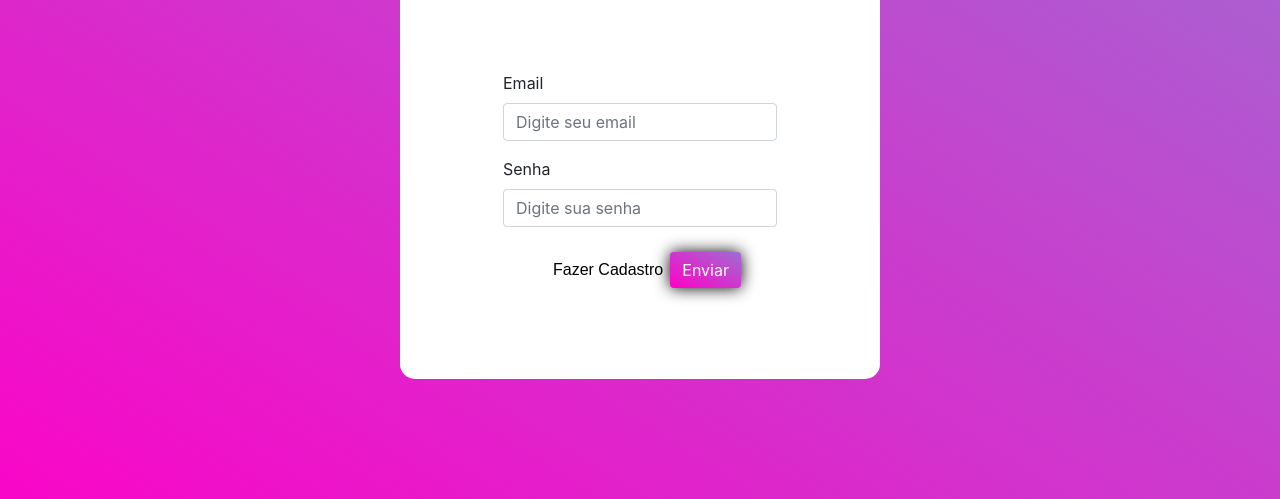
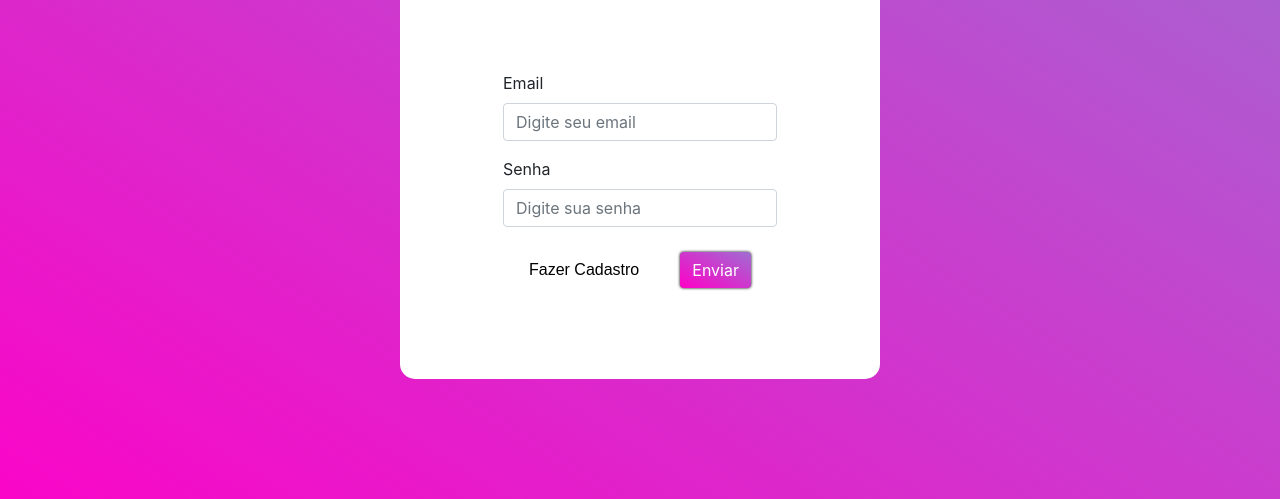
Before and after one commit to luis10barbo/nap-bank, a PHP site: page /entrar.php in a window 1280 px wide. Shown: the part 221-720 px from the top of the page. Run offline with PHP 8.4, Linux system fonts and the light colour scheme; some web fonts are replaced.

Commit message:
add required input, button enviar para entrar em entrar.php - style #mover em login.css

```diff
--- a/entrar.php
+++ b/entrar.php
@@ -46,11 +46,11 @@ if (!empty(adquirir_usuario())) {
     <form id="form-entrar">
       <div class="form-group">
         <label for="email">Email</label>
-        <input name="email" type="email" class="form-control" id="email" placeholder="Digite seu email" />
+        <input required name="email" type="email" class="form-control" id="email" placeholder="Digite seu email" />
       </div>
       <div class="form-group">
         <label for="senha">Senha</label>
-        <input name="senha" type="password" class="form-control" id="senha" placeholder="Digite sua senha" />
+        <input required name="senha" type="password" class="form-control" id="senha" placeholder="Digite sua senha" />
       </div>
       <div id="mover" class="row">
         <a id="a" href="registrar.php">Fazer Cadastro</a>
--- a/static/css/login/login.css
+++ b/static/css/login/login.css
@@ -28,7 +28,7 @@ body{
 #button{
     background: linear-gradient(to top right, #FF00c7, #9F6DD2);
     border: 0;
-    filter: drop-shadow(0 0 0.50rem black);
+    filter: drop-shadow(0 0 0.10rem black);
 }
 #a{
     color: black;
@@ -37,9 +37,7 @@ body{
 }
 #mover{
     display: flex;
-    justify-items: center;
+    justify-content: space-evenly;
     align-items: center;
-    gap: 7px;
-    margin-left: 50px;
     margin-top: 25px;
 }
```
